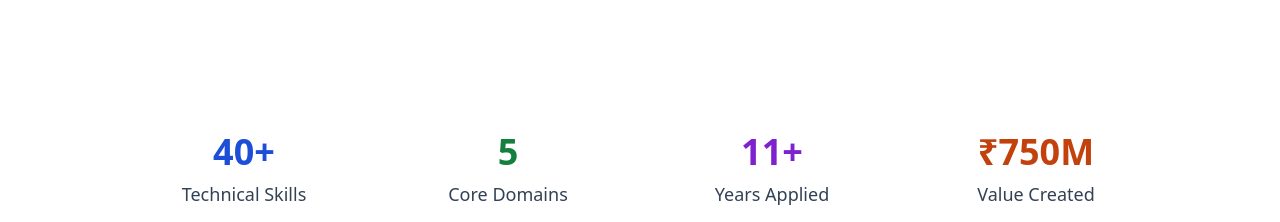
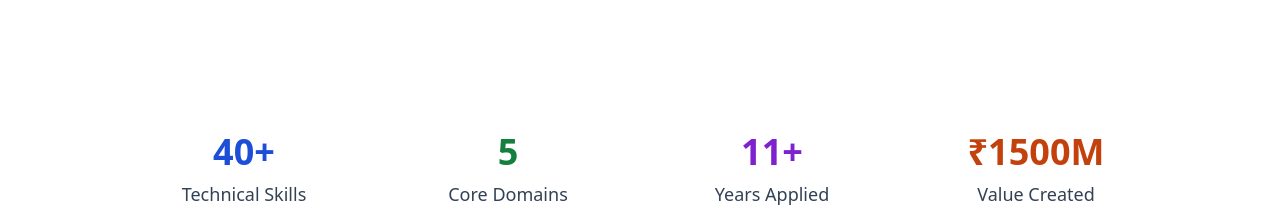
Before and after one commit to SravaniPolina/sravani-portfolio-frontend, a React (Create React App) app: page / in a window 1280 px wide. Shown: the part 3060-3282 px from the top of the page. Built offline with nearby package versions, Linux system fonts and the light colour scheme.

Commit message:
Update PortfolioStats.js

```diff
--- a/src/components/PortfolioStats.js
+++ b/src/components/PortfolioStats.js
@@ -17,7 +17,7 @@ export default function PortfolioStats() {
           <div className="text-lg text-slate-700 font-medium">Years Applied</div>
         </div>
         <div>
-          <span className="text-4xl font-bold text-orange-700 mb-2 block">₹750M</span>
+          <span className="text-4xl font-bold text-orange-700 mb-2 block">₹1500M</span>
           <div className="text-lg text-slate-700 font-medium">Value Created</div>
         </div>
       </div>
```
